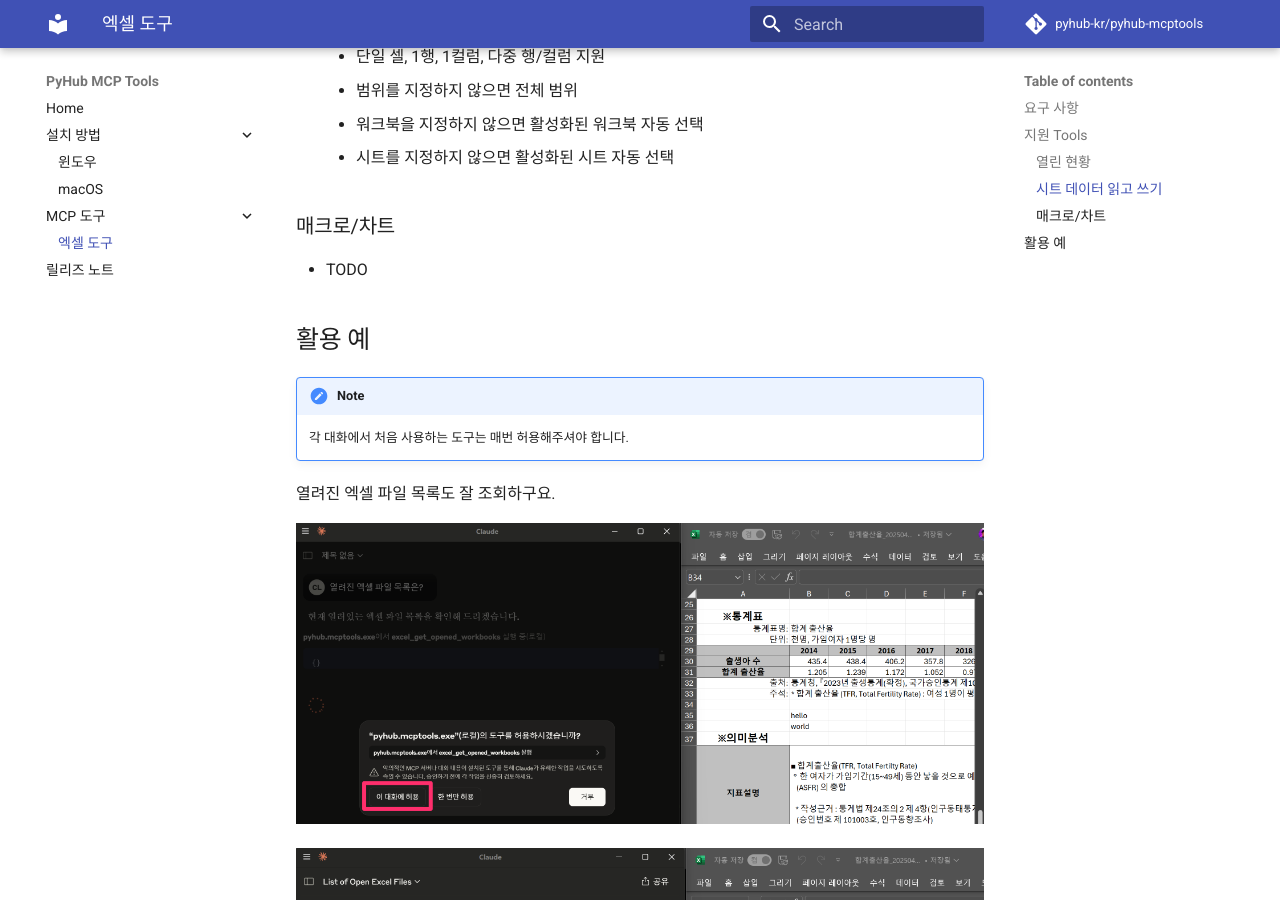
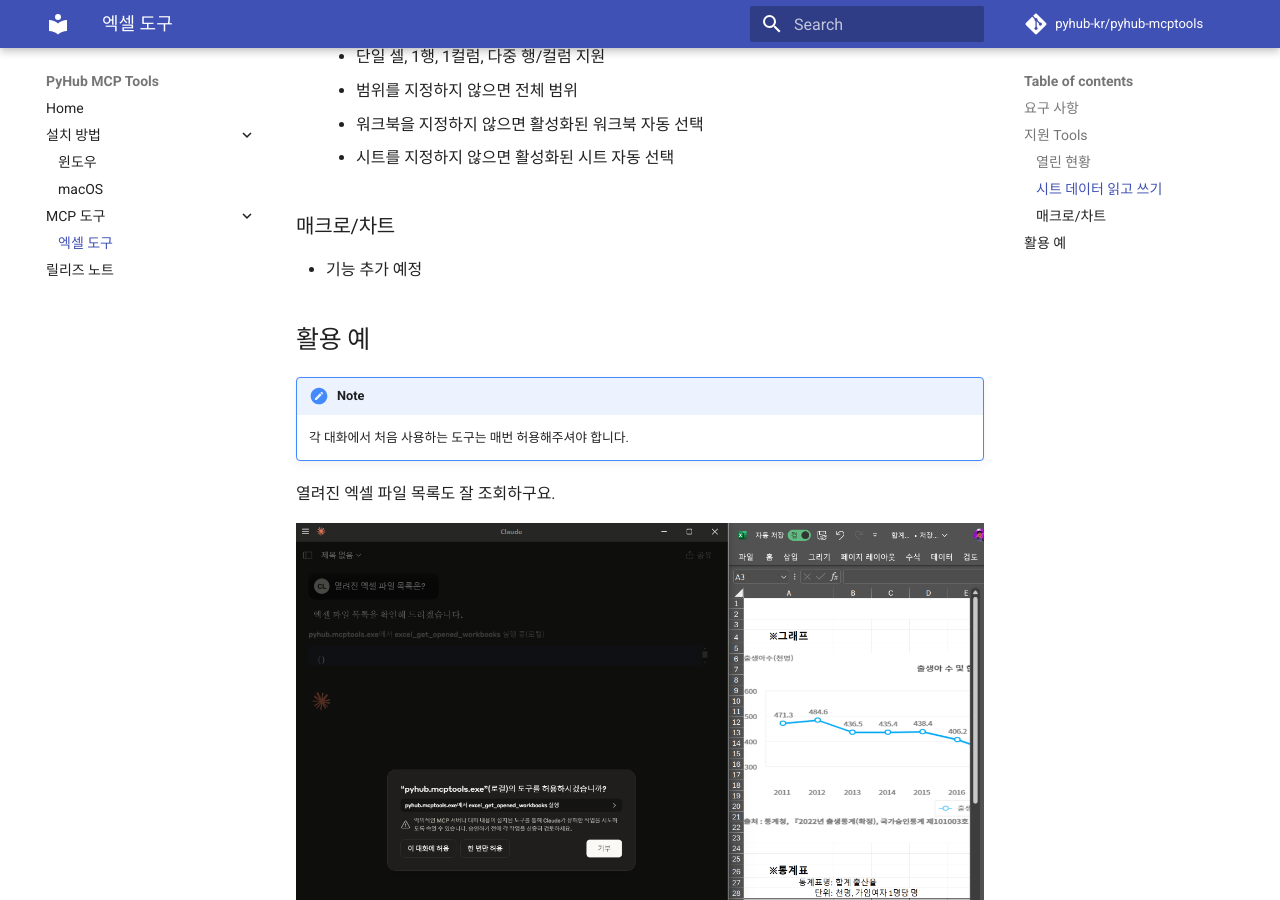
Before and after one commit to pyhub-kr/pyhub-mcptools, an MkDocs documentation site: the page built from docs/mcptools/excel/index.md, in a window 1280 px wide and 900 px high, scrolled down 654 px. Built offline with MkDocs 1.6.1 and Material for MkDocs 9.7.7, drawn with Linux system fonts in a browser that asks for light colours; comment, search, counter and statistics services are not loaded.

Commit message:
Updated docs

```diff
--- a/docs/mcptools/excel/index.md
+++ b/docs/mcptools/excel/index.md
@@ -25,7 +25,7 @@
 
 ### 매크로/차트
 
-+ TODO
++ 기능 추가 예정
 
 ## 활용 예
 
```
Also changed, not shown: docs/mcptools/excel/assets/01-claude-mcp-1.png, docs/mcptools/excel/assets/02-get-opened-workbooks.png, docs/mcptools/excel/assets/03-get-values-from-active-sheet.png, docs/mcptools/excel/assets/04-set-values-to-active-sheet.png.
